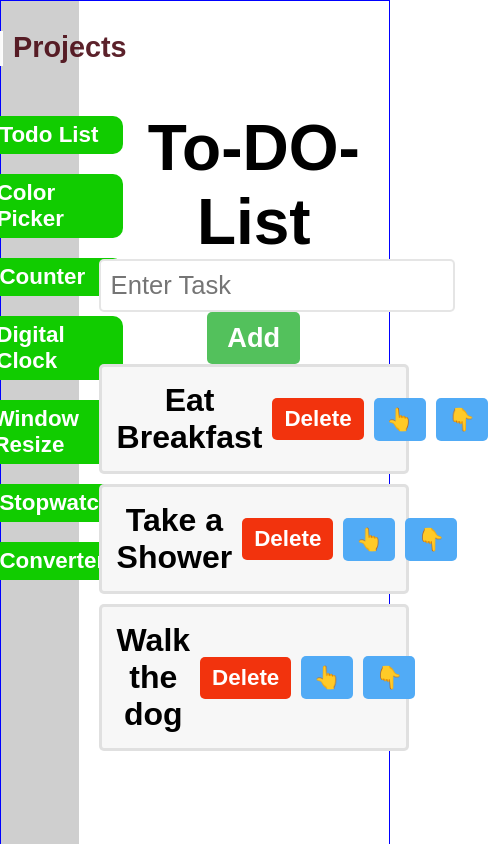
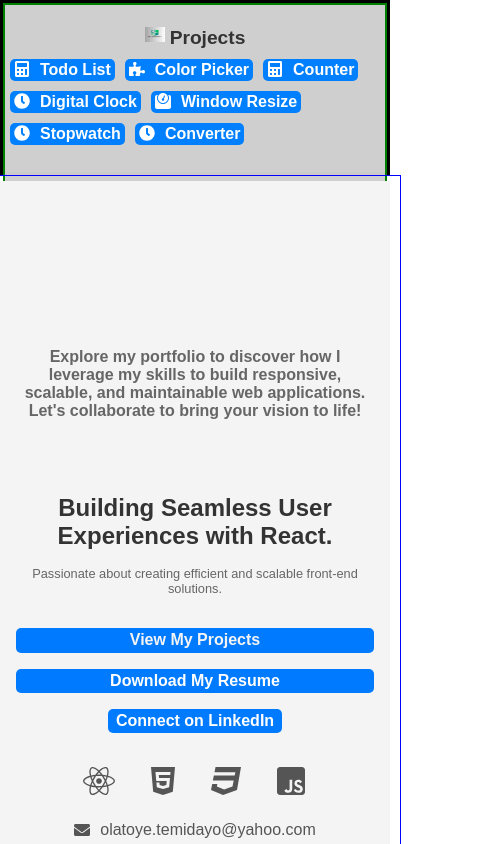
Before and after one commit to olaemmadayo/project_portfolio, a React (Vite) app: page / in a window 390 px wide. Shown: the top 844 px of the page, 488 px wide, since content can reach past the window. Built offline with nearby package versions, Linux system fonts and the light colour scheme.

Commit message:
welcome page

```diff
--- a/src/App.css
+++ b/src/App.css
@@ -1,6 +1,6 @@
 .dashboard{
   /* flex: 1; */
-  border: 1px solid blue;
+
   display: flex;
   align-items: center;
   justify-content: space-between;
@@ -16,3 +16,34 @@
   padding: 10px 20px;
 
 }
+/* Mobile Responsiveness */
+
+@media only screen and (min-width: 768px) {
+  .nav--c {
+    width: 20%; /* Reset to original width for larger screens */
+  }
+
+  .project--c {
+    width: 80%; /* Reset to original width for larger screens */
+  }
+}
+
+@media only screen and (max-width: 480px) {
+  .dashboard {
+    flex-direction: column; /* Change to column layout for smaller screens */
+  }
+  .nav--c{
+    border: 3px solid black;
+    display: flex;
+    width: auto;
+    height: 20vh;
+  }
+
+  .project--c {
+    height: auto; /* Change to auto height for smaller screens */
+    padding: 5px 10px; /* Reduce padding for smaller screens */
+    border: 1px solid blue;
+    width: 100% ;
+  }
+
+}
--- a/src/App.jsx
+++ b/src/App.jsx
@@ -9,6 +9,7 @@ import DigitalClock from './component/DigitalClock';
 import WindowResize from './component/WindowResize';
 import StopWatch from './component/Stopwatch';
 import Converter from './component/Converter';
+import WelcomePage from './component/WelcomePage';
 
 const App = () => {
   return (
@@ -22,7 +23,7 @@ const App = () => {
           <div className='project--c'>
 
             <Routes>
-              <Route path="/" element={<TodoList/>} />
+              <Route path="/" element={<WelcomePage/>} />
               <Route path="/todo-list" element={<TodoList/>} />
               <Route path="color-picker" element={<ColorPicker/>} />
               <Route path="counter" element={<Counter/>} />
--- a/src/component/Converter.jsx
+++ b/src/component/Converter.jsx
@@ -23,6 +23,8 @@ const Converter = () => {
 
     }
 
+
+
     const newTemp = (unit == "celsius") ? (temp - 32) * 5 / 9 : (temp * 5 / 9) + 32;
 
 
@@ -33,17 +35,12 @@ const Converter = () => {
       <div className="temp--input">
         <input placeholder='Enter temperature value ' type="number" value={temp} onChange={handleTempCchange}/>
         <p>Temperature: {temp}</p>
+
         <input placeholder='Enter Celsius or Farenheight (C or F) ' type="text" value={unit} onChange={handleUnitCchange}/>
-
         <p>Unit Value: {unit}</p>
 
       </div>
-      <p>{newTemp} </p>
-      <div>
-        {/* <button onClick={handleCelsiuschange}>Celsius</button> */}
-        <h3>{}</h3>
-        <button >Fahrenhight</button>
-      </div>
+
 
 
     </div>
--- a/src/component/ProjectNav.jsx
+++ b/src/component/ProjectNav.jsx
@@ -1,7 +1,7 @@
 import React from 'react';
 import { Link } from 'react-router-dom';
 import "../styles/projectNav.css"
-import { FaCalculator, FaClock, FaPuzzlePiece, FaSign, FaWeight } from 'react-icons/fa';
+import { FaCalculator, FaClock, FaPuzzlePiece, FaWeight } from 'react-icons/fa';
 import techLogo from "../assets/images/olaemmadayo tech.png"
 
 
@@ -12,7 +12,7 @@ const ProjectNav = () => {
 
       <div className="nav-heading">
         <img className="techlogo" src={techLogo} alt="" />
-        <h3 className='heading-font'>Projects</h3>
+        <h3 className='heading-font'>< Link to="/" className='link'> Projects</Link></h3>
 
       </div>
 
--- /dev/null
+++ b/src/component/WelcomePage.jsx
@@ -0,0 +1,48 @@
+import React from 'react'
+import "../styles/welcomePage.css"
+import { FaCss3, FaEnvelope, FaHtml5, FaJsSquare, FaPhone, FaReact } from 'react-icons/fa'
+import { Link } from 'react-router-dom'
+
+const WelcomePage = () => {
+
+
+
+
+  return (
+    <div className="welcome-container">
+      <h2 className='welcome--text'>
+        Explore my portfolio to discover how I leverage my skills to build responsive, scalable, and maintainable web applications. Let's collaborate to bring your vision to life!
+      </h2>
+      <div className="hero-section">
+
+        <h1>Building Seamless User Experiences with React.</h1>
+        <p>Passionate about creating efficient and scalable front-end solutions.</p>
+        <div className="button-group">
+          <button className="cta-button" ><Link to="/todo-list" className='view-project'>View My Projects</Link></button>
+          <button className="cta-button">Download My Resume</button>
+          <a href="your_linkedin_profile_url" target="_blank" rel="noopener noreferrer">
+            <button className="cta-button">Connect on LinkedIn</button>
+          </a>
+        </div>
+        <div className="tech-icons">
+          <i className="fab fa-react"><FaReact/></i>
+          <i className="fab fa-html5"><FaHtml5/></i>
+          <i className="fab fa-css3-alt"><FaCss3/></i>
+          <i className="fab fa-js-square"><FaJsSquare/></i>
+        </div>
+      </div >
+      <div className="footer-rap">
+        <div className="email">
+          <FaEnvelope/>
+          <p>olatoye.temidayo@yahoo.com</p>
+        </div>
+        <div className="contact">
+        <FaPhone/>
+        <p>+251973218245</p>
+        </div>
+      </div>
+    </div>
+  )
+}
+
+export default WelcomePage
--- a/src/styles/projectNav.css
+++ b/src/styles/projectNav.css
@@ -15,15 +15,21 @@ body{
   justify-content: space-between;
   align-content: center;
   margin-top: 20px;
-  gap: 10px;
+  gap: 20px;
 }
 .heading-font{
   color: hsla(350, 92%, 14%, 0.877);
   font-size: 1.8rem;
   font-weight: bold;
   align-items: center;
+
   /* margin-top: 10px; */
 }
+.heading-font .link{
+  text-decoration: none;
+  color: #333;
+}
+
 .techlogo{
   width: 50px;
   height: 35px;
@@ -44,15 +50,59 @@ body{
    min-width: 125px;
    border: none;
    color: white;
-   border-radius: 10px;
+   border-radius: 5px;
    cursor: pointer;
    transition: background-color 0.7s ease;
    text-decoration: none;
 
 }
 .item{
-  background-color: hsl(115, 100%, 40%);
+  background-color: hsl(210, 100%, 50%);
 }
 .item:hover{
-  background-color: hsl(115, 100%, 35%);
+  background-color: hsl(210, 100%, 40%);
 }
+
+@media only screen and (max-width: 480px) {
+  .project--nav {
+    padding: 2px 5px;
+    border: 2px solid green;
+    width: 100%;
+    display: flex;
+  }
+
+  .nav-heading {
+    gap: 5px;
+  }
+
+  .heading-font {
+    font-size: 1.2rem;
+  }
+
+  .techlogo {
+    width: 20px;
+    height: 15px;
+  }
+
+  .project-links {
+    margin-top: 10px;
+    display: flex;
+    flex-direction: row; /* Change to row layout */
+    flex-wrap: wrap; /* Allow links to wrap to next line */
+    gap: 10px; /* Add gap between links */
+  }
+
+
+  .project-links .item {
+    font-size: 1rem;
+    padding: 2px 4px;
+    min-width:70px;
+
+
+
+
+    /* min-width: 80px; */
+
+  }
+
+}
--- /dev/null
+++ b/src/styles/welcomePage.css
@@ -0,0 +1,128 @@
+.welcome-container {
+  display: flex;
+  flex-direction: column;
+  align-items: center;
+  justify-content: center;
+  min-height: 100vh;
+  text-align: center;
+  background-color: #f4f4f4; /* Light background */
+}
+.welcome--text{
+  font-size: 1.3rem;
+  margin-bottom: 3rem;
+  color: #666;
+  padding: 10px 20px;
+
+}
+.hero-section {
+  padding: 2rem;
+  max-width: 800px;
+}
+
+.hero-section h1 {
+  font-size: 2.5rem;
+  margin-bottom: 1rem;
+  color: #333;
+}
+
+.hero-section p {
+  font-size: 1.2rem;
+  color: #666;
+  margin-bottom: 2rem;
+}
+
+.button-group {
+  display: flex;
+  justify-content: center;
+  gap: 1rem;
+  margin-bottom: 2rem;
+}
+
+.cta-button {
+  padding: 1rem 2rem;
+  background-color: #007bff;
+  color: white;
+  border: none;
+  border-radius: 5px;
+  cursor: pointer;
+  font-size: 1rem;
+}
+
+.cta-button:hover {
+  background-color: #0056b3;
+}
+.view-project{
+  text-decoration: none;
+  color: #f4f4f4;
+}
+
+.tech-icons i {
+  font-size: 2rem;
+  margin: 0 1rem;
+  color: #555;
+}
+.footer-rap{
+  display: flex;
+  justify-content: space-between;
+  align-items: center;
+  gap:30px
+}
+.email{
+  display: flex;
+  justify-content: space-between;
+  align-items: center;
+  gap: 10px;
+  color: #555;
+}
+.contact{
+  display: flex;
+  justify-content: space-between;
+  align-items: center;
+  gap: 10px;
+  color: #555;
+}
+@media only screen and (max-width: 768px) {
+  .hero-section {
+    padding: 1rem;
+  }
+
+  .hero-section h1 {
+    font-size: 2rem;
+  }
+
+  .hero-section p {
+    font-size: 1rem;
+  }
+
+  .button-group {
+    flex-direction: column;
+  }
+
+  .cta-button {
+    padding: 0.5rem 1rem;
+  }
+
+  .footer-rap {
+    flex-direction: column;
+    gap: 10px;
+  }
+}
+
+
+@media only screen and (max-width: 480px) {
+  .welcome--text {
+    font-size: 1rem;
+  }
+
+  .hero-section h1 {
+    font-size: 1.5rem;
+  }
+
+  .hero-section p {
+    font-size: 0.8rem;
+  }
+
+  .cta-button {
+    padding: 0.2rem 0.5rem;
+  }
+}
```
